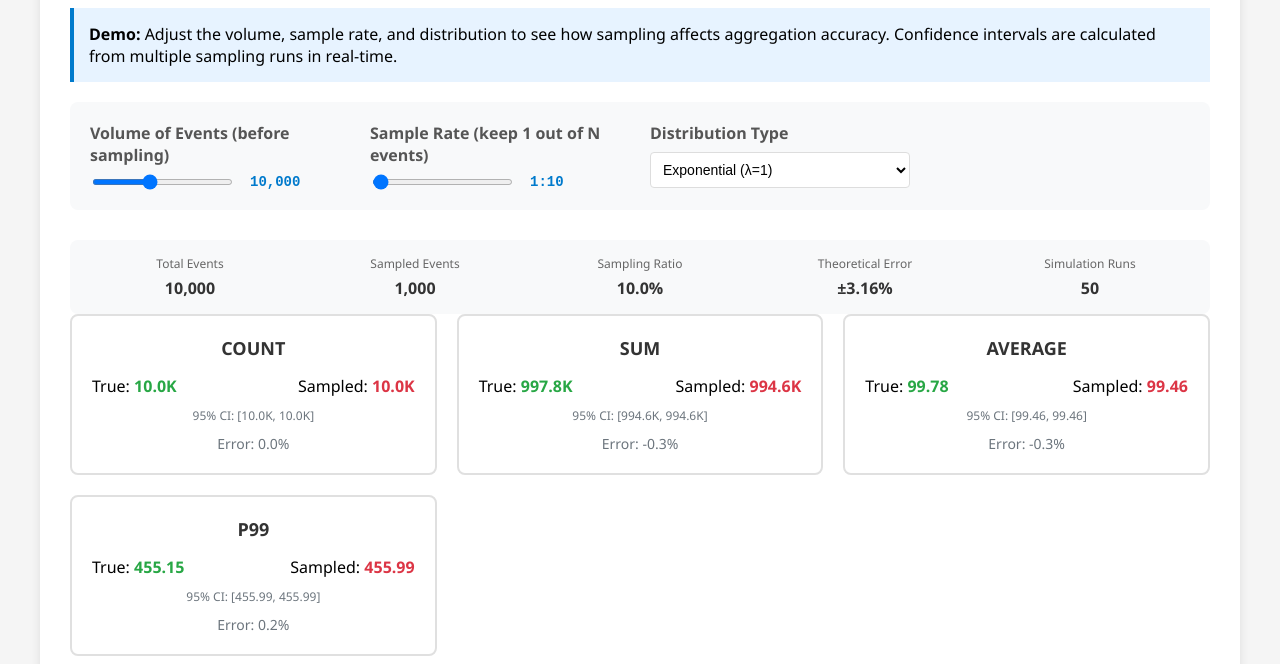
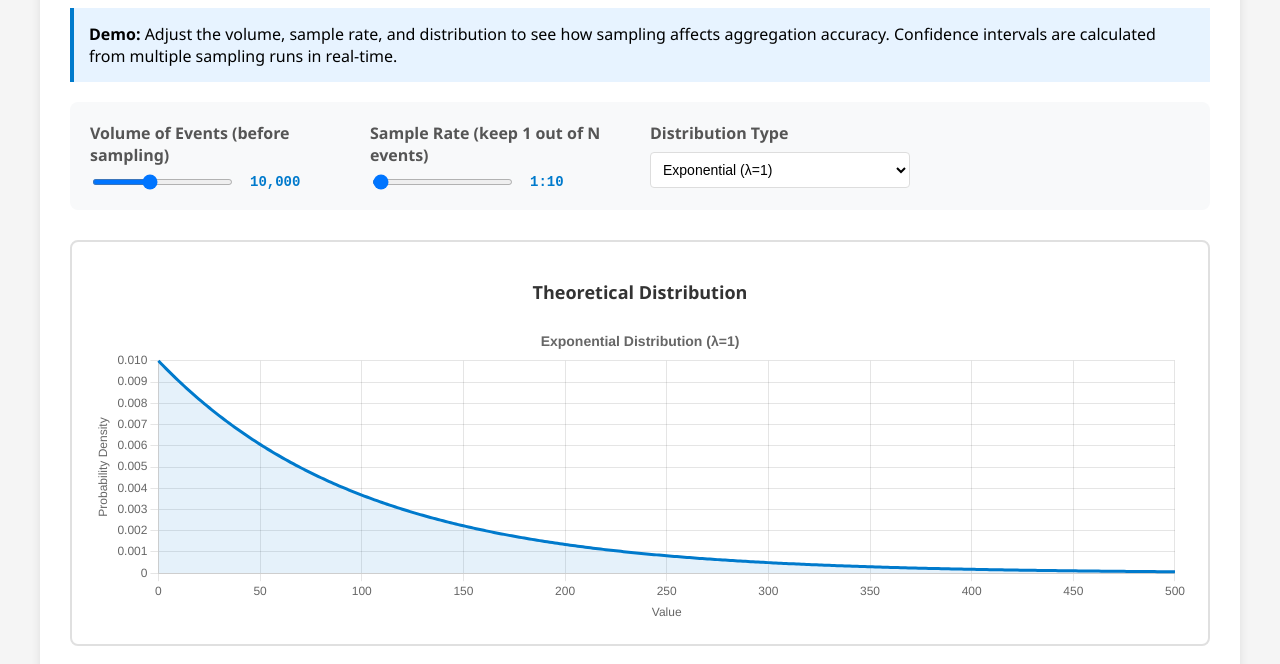
Before and after one commit to andy-focusedlabs/sampling-error-tradeoffs, a plain HTML site: page index.html in a window 1280 px wide. Shown: the part 136-800 px from the top of the page. Drawn offline with nearby package versions, Linux system fonts and the light colour scheme.

Commit message:
It has added a graph of the theoretical distribution

```diff
--- a/index.html
+++ b/index.html
@@ -5,6 +5,7 @@
     <meta name="viewport" content="width=device-width, initial-scale=1.0" />
     <title>Sample Rate vs Aggregation Uncertainty</title>
     <link rel="stylesheet" href="styles.css" />
+    <script src="https://cdn.jsdelivr.net/npm/chart.js"></script>
   </head>
   <body>
     <div class="container">
@@ -41,6 +42,13 @@
             <option value="lognormal">Log-Normal (μ=4, σ=1)</option>
             <option value="bimodal">Bimodal</option>
           </select>
+        </div>
+      </div>
+
+      <div class="distribution-chart">
+        <h3>Theoretical Distribution</h3>
+        <div class="chart-container">
+          <canvas id="distributionChart"></canvas>
         </div>
       </div>
 
--- a/index.js
+++ b/index.js
@@ -3,6 +3,9 @@ let latestResults = null;
 
 let updateTimer = null;
 let isUpdating = false;
+
+// Chart instance
+let distributionChart = null;
 
 // Distribution generators
 const distributions = {
@@ -26,7 +29,162 @@ const distributions = {
   },
 };
 
+// Theoretical distribution functions for plotting
+const theoreticalDistributions = {
+  exponential: (x) => {
+    const lambda = 1 / 100; // scale parameter
+    return x >= 0 ? lambda * Math.exp(-lambda * x) : 0;
+  },
+  normal: (x) => {
+    const mu = 100;
+    const sigma = 20;
+    return (1 / (sigma * Math.sqrt(2 * Math.PI))) * Math.exp(-0.5 * Math.pow((x - mu) / sigma, 2));
+  },
+  uniform: (x) => {
+    return x >= 0 && x <= 200 ? 1 / 200 : 0;
+  },
+  lognormal: (x) => {
+    if (x <= 0) return 0;
+    const mu = 4;
+    const sigma = 1;
+    return (1 / (x * sigma * Math.sqrt(2 * Math.PI))) * Math.exp(-0.5 * Math.pow((Math.log(x) - mu) / sigma, 2));
+  },
+  bimodal: (x) => {
+    // Mixture of two uniform distributions
+    const pdf1 = x >= 25 && x <= 75 ? 1 / 50 : 0;
+    const pdf2 = x >= 125 && x <= 175 ? 1 / 50 : 0;
+    return 0.5 * pdf1 + 0.5 * pdf2;
+  },
+};
+
+// Generate theoretical distribution data for plotting
+function generateTheoreticalData(distributionType, numPoints = 200) {
+  const theoreticalFunc = theoreticalDistributions[distributionType];
+  const data = [];
+
+  // Determine appropriate range for each distribution
+  let minX, maxX;
+  switch (distributionType) {
+    case "exponential":
+      minX = 0;
+      maxX = 500;
+      break;
+    case "normal":
+      minX = 20;
+      maxX = 180;
+      break;
+    case "uniform":
+      minX = 0;
+      maxX = 200;
+      break;
+    case "lognormal":
+      minX = 1;
+      maxX = 300;
+      break;
+    case "bimodal":
+      minX = 0;
+      maxX = 200;
+      break;
+    default:
+      minX = 0;
+      maxX = 200;
+  }
+
+  const step = (maxX - minX) / numPoints;
+  for (let i = 0; i <= numPoints; i++) {
+    const x = minX + i * step;
+    const y = theoreticalFunc(x);
+    data.push({ x, y });
+  }
+
+  return data;
+}
+
+// Create or update the distribution chart
+function updateDistributionChart(distributionType) {
+  const ctx = document.getElementById("distributionChart").getContext("2d");
+  const data = generateTheoreticalData(distributionType);
+
+  // Destroy existing chart if it exists
+  if (distributionChart) {
+    distributionChart.destroy();
+  }
+
+  // Get distribution name for title
+  const distributionNames = {
+    exponential: "Exponential Distribution (λ=1)",
+    normal: "Normal Distribution (μ=100, σ=20)",
+    uniform: "Uniform Distribution (0-200)",
+    lognormal: "Log-Normal Distribution (μ=4, σ=1)",
+    bimodal: "Bimodal Distribution",
+  };
+
+  distributionChart = new Chart(ctx, {
+    type: "line",
+    data: {
+      datasets: [
+        {
+          label: "Probability Density",
+          data: data,
+          borderColor: "#007acc",
+          backgroundColor: "rgba(0, 122, 204, 0.1)",
+          fill: true,
+          tension: 0.1,
+          pointRadius: 0,
+          pointHoverRadius: 3,
+        },
+      ],
+    },
+    options: {
+      responsive: true,
+      maintainAspectRatio: false,
+      aspectRatio: 2,
+      plugins: {
+        title: {
+          display: true,
+          text: distributionNames[distributionType] || "Distribution",
+          font: {
+            size: 14,
+            weight: "bold",
+          },
+        },
+        legend: {
+          display: false,
+        },
+      },
+      scales: {
+        x: {
+          type: "linear",
+          title: {
+            display: true,
+            text: "Value",
+          },
+          grid: {
+            color: "rgba(0, 0, 0, 0.1)",
+          },
+        },
+        y: {
+          title: {
+            display: true,
+            text: "Probability Density",
+          },
+          grid: {
+            color: "rgba(0, 0, 0, 0.1)",
+          },
+          beginAtZero: true,
+        },
+      },
+      interaction: {
+        intersect: false,
+        mode: "index",
+      },
+    },
+  });
+}
+
 // Generate synthetic event data
+// we should be able to use a streaming model instead, retaining only as much as we need to calculate the aggregations.
+// For a perfect p99 though, we might need all of it? ... or all of it in the top 5% of expected values.
 async function generateEvents(count, distributionType) {
   // Limit to prevent memory issues
   const maxEvents = 10000000; // 10M events max
@@ -56,6 +214,8 @@ async function generateEvents(count, distributionType) {
 }
 
 // Sample events using systematic sampling
+// Since events are generated randomly, this is equivalent to random... except that it is more precise.
+// Perhaps randomly sampling is more accurate to how Refinery does this, but
 function sampleEvents(events, sampleRate) {
   const sampled = [];
   for (let i = 0; i < events.length; i += sampleRate) {
@@ -180,6 +340,9 @@ async function updateDisplay() {
     document.getElementById("volumeValue").textContent = volume.toLocaleString();
     document.getElementById("sampleRateValue").textContent = `1:${sampleRate}`;
 
+    // Update distribution chart
+    updateDistributionChart(distributionType);
+
     // Adjust number of runs based on volume for performance
     let numRuns;
     if (volume > 1000000) {
--- a/styles.css
+++ b/styles.css
@@ -163,3 +163,29 @@ select {
   color: #666;
   margin-top: 10px;
 }
+
+.distribution-chart {
+  background: white;
+  border: 2px solid #e0e0e0;
+  border-radius: 8px;
+  padding: 20px;
+  margin-bottom: 30px;
+  text-align: center;
+}
+
+.distribution-chart h3 {
+  color: #333;
+  margin-bottom: 20px;
+  font-size: 18px;
+}
+
+.chart-container {
+  position: relative;
+  height: 300px;
+  width: 100%;
+}
+
+.distribution-chart canvas {
+  max-width: 100%;
+  max-height: 100%;
+}
```
Also changed, not shown: 2 other files.
